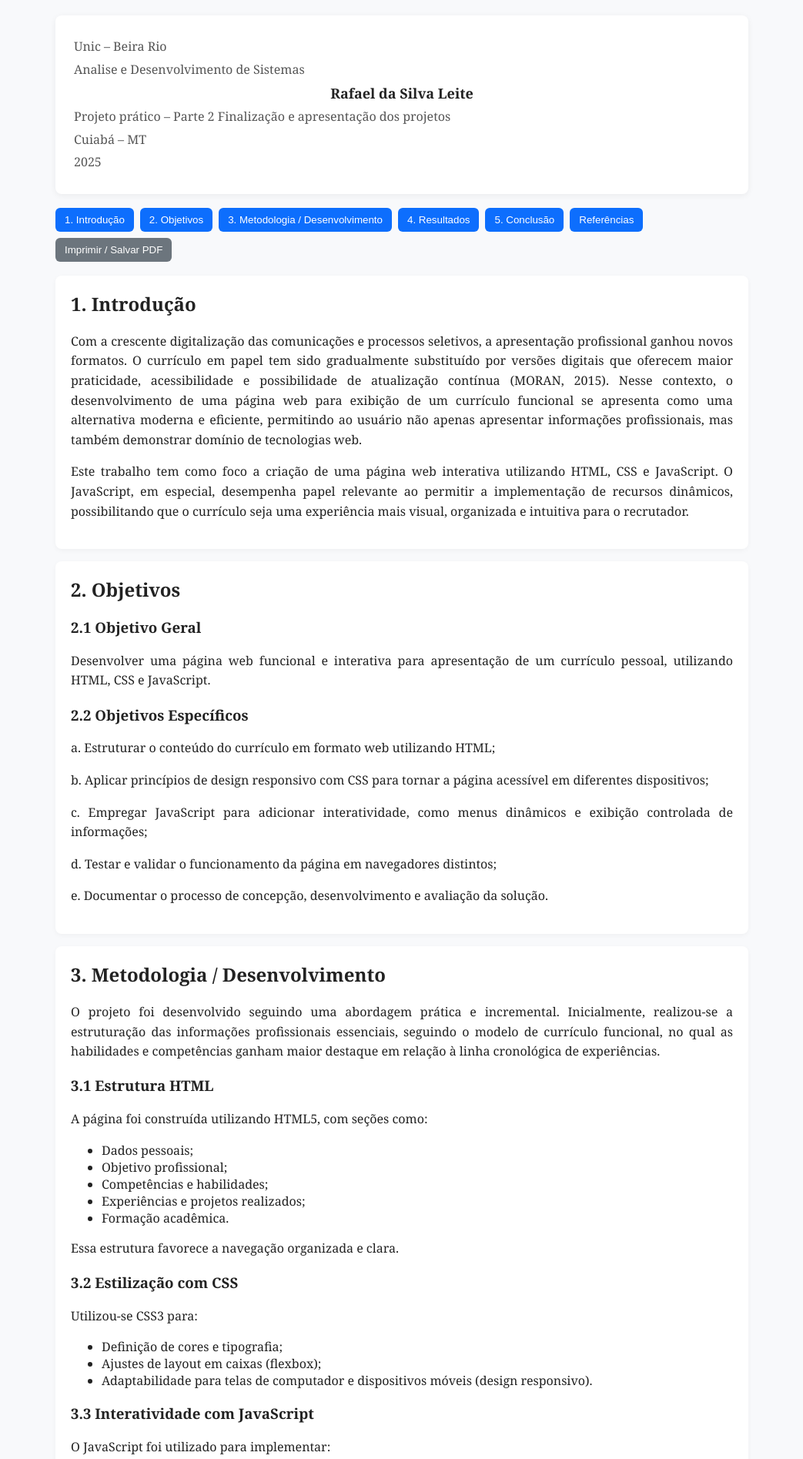
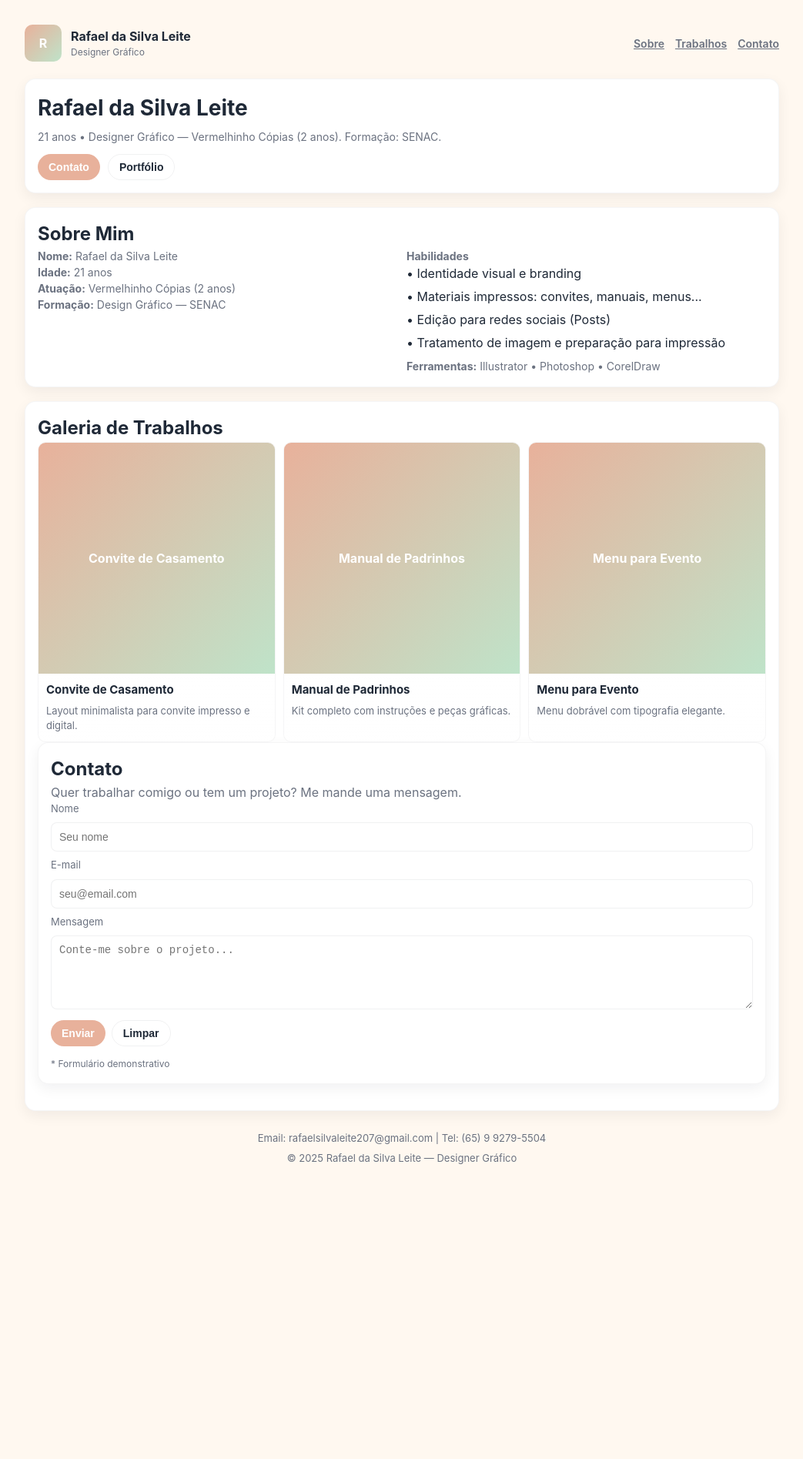
Before and after one commit to RafaellLeite/Projeto-pr-tico-Parte-2, a plain HTML site: page Index.html in a window 1280 px wide. Shown: the top 1895 px of the page at 77% size, without its empty margins (118-1161 px from the left). After the commit the page ends 1522 px from the top, so only its background shows below. Drawn offline with Linux system fonts and the light colour scheme.

Commit message:
Add files via upload

```diff
--- a/Index.html
+++ b/Index.html
@@ -1,186 +1,288 @@
-<!doctype html>
+<!DOCTYPE html
 <html lang="pt-BR">
+
 <head>
+  <!-- Cabeçalho -->
   <meta charset="utf-8">
   <meta name="viewport" content="width=device-width,initial-scale=1">
-  <title>Projeto: Página Web - Currículo Funcional</title>
+  <title>Portfólio — Rafael da Silva Leite</title>
+
   <style>
-    :root{--bg:#f8f9fb;--card:#ffffff;--accent:#0d6efd;--text:#222}
-    *{box-sizing:border-box}
-    body{font-family:Georgia, 'Times New Roman', serif;background:var(--bg);color:var(--text);margin:0;padding:20px}
-    .container{max-width:900px;margin:0 auto}
-    header{background:var(--card);padding:24px;border-radius:8px;box-shadow:0 2px 8px rgba(0,0,0,.06);text-align:center}
-    header h1{margin:6px 0;font-size:18px}
-    header p{margin:4px 0;color:#555}
-    nav{margin:18px 0;display:flex;flex-wrap:wrap;gap:8px}
-    .btn{background:var(--accent);color:#fff;padding:8px 12px;border-radius:6px;text-decoration:none;border:none;cursor:pointer}
-    .btn.secondary{background:#6c757d}
-    .card{background:var(--card);padding:20px;border-radius:8px;margin-bottom:16px;box-shadow:0 2px 6px rgba(0,0,0,.04)}
-    h2{margin-top:0}
-    p{line-height:1.6;text-align:justify}
-    pre{white-space:pre-wrap;font-family:inherit}
-    footer{font-size:13px;color:#555;text-align:center;margin:18px 0}
-    @media (max-width:600px){body{padding:12px}}
+    /* ===== RESET BÁSICO ===== */
+
+    *{margin:0;padding:0;box-sizing:border-box}
+
+    /* ===== CORES DO SITE  ===== */
+    :root{
+      --bg: #fff8f0;
+      --primary: #e8b19b;
+      --secondary:#bfe3c9;
+      --accent:#f3d8a8;
+      --card:#ffffff;
+      --muted:#6b7280;
+      --text:#1f2937;
+      --radius:14px;
+    }
+
+    /* ===== FONTES DO SITE ===== */
+    html,body{height:100%}
+    body{
+      font-family: -apple-system, BlinkMacSystemFont, "Segoe UI", Roboto, "Helvetica Neue", Arial;
+      background:var(--bg);
+      color:var(--text);
+      -webkit-font-smoothing:antialiased;
+      line-height:1.5;
+      padding:20px;
+    }
+
+    /* ===== LAYOUT PRINCIPAL ===== */
+    .container{max-width:980px;margin:0 auto}
+
+    header{
+      background:transparent;
+      padding:12px 0;
+      top:0;
+      z-index:10;
+    }
+
+    .header-bar{display:flex;align-items:center;justify-content:space-between}
+
+    /*logo simples com inicial*/
+    .brand{display:flex;align-items:center;gap:12px}
+    .logo{
+      width:48px;height:48px;border-radius:10px;display:flex;align-items:center;justify-content:center;
+      background:linear-gradient(135deg,var(--primary),var(--secondary));color:white;font-weight:700
+    }
+    .brand .name{font-size:16px;font-weight:700}
+    .brand .role{font-size:12px;color:var(--muted)}
+
+    nav{display:none}
+    nav a{margin-left:14px;color:var(--muted);font-weight:600;font-size:14px}
+    nav a:hover{color:var(--primary)}
+
+    /* ===== SEÇÕES PRINCIPAIS ===== */
+    main{padding-top:10px}
+    section.card{background:var(--card);border-radius:var(--radius);padding:16px;margin-bottom:18px;box-shadow:0 6px 18px rgba(17,24,39,0.06);border:1px solid rgba(15,23,42,0.04)}
+
+    /* apresentação */
+    .hero h1{font-size:20px;margin-bottom:6px}
+    .hero p{color:var(--muted);font-size:14px}
+
+    /* Botões de ação */
+    .actions{margin-top:12px;display:flex;gap:10px}
+    .btn{padding:8px 14px;border-radius:999px;border:0;font-weight:700;cursor:pointer;font-size:14px}
+    .btn-primary{background:var(--primary);color:white}
+    .btn-ghost{background:transparent;border:1px solid rgba(15,23,42,0.06);color:var(--text)}
+
+    /* Sobre: */
+    .about-grid{display:grid;grid-template-columns:1fr 1fr;gap:12px}
+    .about-grid p{font-size:14px;color:var(--muted)}
+    .skills ul{list-style:none;padding-left:0}
+    .skills li{margin-bottom:6px}
+
+    /* Galeria: */
+    .gallery{display:grid;grid-template-columns:repeat(2,1fr);gap:10px}
+    .post{background:linear-gradient(180deg,rgba(255,255,255,0.6),rgba(255,255,255,0.9));border-radius:10px;overflow:hidden;border:1px solid rgba(15,23,42,0.04)}
+    .post .media{height:260px;background:linear-gradient(135deg,var(--primary),var(--secondary));display:flex;align-items:center;justify-content:center;color:white;font-weight:700}
+    .post .meta{padding:10px}
+    .post h3{font-size:15px;margin-bottom:6px}
+    .post p{font-size:13px;color:var(--muted)}
+
+    /* Contato: */
+    form{display:grid;gap:8px}
+    label{font-size:13px;color:var(--muted)}
+    input,textarea{padding:10px;border-radius:8px;border:1px solid rgba(15,23,42,0.06);font-size:14px}
+    textarea{resize:vertical;min-height:96px}
+
+    /* Rodapé */
+    footer{text-align:center;color:var(--muted);font-size:13px;padding:8px}
+
+    /* ===== RESPONSIVO ===== */
+    @media(min-width:601px){
+      nav{display:flex}
+      .gallery{grid-template-columns:repeat(3,1fr)}
+      .about-grid{grid-template-columns:1fr 1fr}
+    }
+
+    @media(min-width:1000px){
+      .hero h1{font-size:28px}
+      .post .media{height:300px}
+    }
   </style>
 </head>
+
 <body>
+
   <div class="container">
+
+    <!-- Cabeçalho com logo (inicial), nome e navegação -->
     <header>
-      <p>Unic – Beira Rio</p>
-      <p>Analise e Desenvolvimento de Sistemas</p>
-      <h1>Rafael da Silva Leite</h1>
-      <p>Projeto prático – Parte 2 Finalização e apresentação dos projetos</p>
-      <p>Cuiabá – MT</p>
-      <p>2025</p>
+      <div class="header-bar">
+        <div class="brand">
+          <div class="logo" aria-hidden="true">R</div>
+          <div>
+            <div class="name">Rafael da Silva Leite</div>
+            <div class="role">Designer Gráfico</div>
+          </div>
+        </div>
+
+        <!-- Navegação com âncoras para as seções (visível em telas >= 601px) -->
+        <nav aria-label="Navegação principal">
+          <a href="#about">Sobre</a>
+          <a href="#works">Trabalhos</a>
+          <a href="#contact">Contato</a>
+        </nav>
+      </div>
     </header>
 
-    <nav>
-      <button class="btn" onclick="goTo('introducao')">1. Introdução</button>
-      <button class="btn" onclick="goTo('objetivos')">2. Objetivos</button>
-      <button class="btn" onclick="goTo('metodologia')">3. Metodologia / Desenvolvimento</button>
-      <button class="btn" onclick="goTo('resultados')">4. Resultados</button>
-      <button class="btn" onclick="goTo('conclusao')">5. Conclusão</button>
-      <button class="btn" onclick="goTo('referencias')">Referências</button>
-      <button class="btn secondary" onclick="printDoc()">Imprimir / Salvar PDF</button>
-    </nav>
+    <!-- Conteúdo principal -->
+    <main>
+      <!-- SEÇÃO: APRESENTAÇÃO -->
+      <section class="card hero" aria-labelledby="hero-title">
+        <h1 id="hero-title">Rafael da Silva Leite</h1>
+        <p>21 anos • Designer Gráfico — Vermelhinho Cópias (2 anos). Formação: SENAC.</p>
 
-    <section id="introducao" class="card">
-      <h2>1. Introdução</h2>
-      <p>Com a crescente digitalização das comunicações e processos seletivos, a
-apresentação profissional ganhou novos formatos. O currículo em papel tem sido
-gradualmente substituído por versões digitais que oferecem maior praticidade,
-acessibilidade e possibilidade de atualização contínua (MORAN, 2015). Nesse
-contexto, o desenvolvimento de uma página web para exibição de um currículo
-funcional se apresenta como uma alternativa moderna e eficiente, permitindo ao
-usuário não apenas apresentar informações profissionais, mas também demonstrar
-domínio de tecnologias web.</p>
+        <!-- Ações rápidas (link para contato e portfólio) -->
+        <div class="actions">
+          <button class="btn btn-primary" onclick="scrollToSection('contact')">Contato</button>
+          <button class="btn btn-ghost" onclick="scrollToSection('works')">Portfólio</button>
+        </div>
+      </section>
 
-      <p>Este trabalho tem como foco a criação de uma página web interativa utilizando
-HTML, CSS e JavaScript. O JavaScript, em especial, desempenha papel relevante ao
-permitir a implementação de recursos dinâmicos, possibilitando que o currículo seja
-uma experiência mais visual, organizada e intuitiva para o recrutador.</p>
-    </section>
+      <!-- SEÇÃO: SOBRE -->
+      <section id="about" class="card" aria-labelledby="about-title">
+        <h2 id="about-title">Sobre Mim</h2>
+        <div class="about-grid">
+          <div>
+            <p><strong>Nome:</strong> Rafael da Silva Leite</p>
+            <p><strong>Idade:</strong> 21 anos</p>
+            <p><strong>Atuação:</strong> Vermelhinho Cópias (2 anos)</p>
+            <p><strong>Formação:</strong> Design Gráfico — SENAC</p>
+          </div>
 
-    <section id="objetivos" class="card">
-      <h2>2. Objetivos</h2>
-      <h3>2.1 Objetivo Geral</h3>
-      <p>Desenvolver uma página web funcional e interativa para apresentação de um
-currículo pessoal, utilizando HTML, CSS e JavaScript.</p>
+          <div class="skills">
+            <p><strong>Habilidades</strong></p>
+            <ul>
+              <li>• Identidade visual e branding</li>
+              <li>• Materiais impressos: convites, manuais, menus...</li>
+              <li>• Edição para redes sociais (Posts)</li>
+              <li>• Tratamento de imagem e preparação para impressão</li>
+            </ul>
+            <p style="margin-top:8px"><strong>Ferramentas:</strong> Illustrator • Photoshop • CorelDraw</p>
+          </div>
+        </div>
+      </section>
 
-      <h3>2.2 Objetivos Específicos</h3>
-      <p>a. Estruturar o conteúdo do currículo em formato web utilizando HTML;</p>
-      <p>b. Aplicar princípios de design responsivo com CSS para tornar a página acessível em
-  diferentes dispositivos;</p>
-      <p>c. Empregar JavaScript para adicionar interatividade, como menus dinâmicos e
-  exibição controlada de informações;</p>
-      <p>d. Testar e validar o funcionamento da página em navegadores distintos;</p>
-      <p>e. Documentar o processo de concepção, desenvolvimento e avaliação da solução.</p>
-    </section>
+      <!-- SEÇÃO: GALERIA -->
+      <section id="works" class="card" aria-labelledby="works-title">
+        <h2 id="works-title">Galeria de Trabalhos</h2>
+        <div class="gallery" id="gallery">
+          <!-- Cada .post simula um post do Instagram -->
 
-    <section id="metodologia" class="card">
-      <h2>3. Metodologia / Desenvolvimento</h2>
-      <p>O projeto foi desenvolvido seguindo uma abordagem prática e incremental.
-Inicialmente, realizou-se a estruturação das informações profissionais essenciais,
-seguindo o modelo de currículo funcional, no qual as habilidades e competências
-ganham maior destaque em relação à linha cronológica de experiências.</p>
+          <article class="post">
+            <div class="media">Convite de Casamento</div>
+            <div class="meta">
+              <h3>Convite de Casamento</h3>
+              <p>Layout minimalista para convite impresso e digital.</p>
+            </div>
+          </article>
 
-      <h3>3.1 Estrutura HTML</h3>
-      <p>A página foi construída utilizando HTML5, com seções como:</p>
-      <ul>
-        <li>Dados pessoais;</li>
-        <li>Objetivo profissional;</li>
-        <li>Competências e habilidades;</li>
-        <li>Experiências e projetos realizados;</li>
-        <li>Formação acadêmica.</li>
-      </ul>
-      <p>Essa estrutura favorece a navegação organizada e clara.</p>
+          <article class="post">
+            <div class="media">Manual de Padrinhos</div>
+            <div class="meta">
+              <h3>Manual de Padrinhos</h3>
+              <p>Kit completo com instruções e peças gráficas.</p>
+            </div>
+          </article>
 
-      <h3>3.2 Estilização com CSS</h3>
-      <p>Utilizou-se CSS3 para:</p>
-      <ul>
-        <li>Definição de cores e tipografia;</li>
-        <li>Ajustes de layout em caixas (flexbox);</li>
-        <li>Adaptabilidade para telas de computador e dispositivos móveis (design
-responsivo).</li>
-      </ul>
+          <article class="post">
+            <div class="media">Menu para Evento</div>
+            <div class="meta">
+              <h3>Menu para Evento</h3>
+              <p>Menu dobrável com tipografia elegante.</p>
+            </div>
+          </article>
 
-      <h3>3.3 Interatividade com JavaScript</h3>
-      <p>O JavaScript foi utilizado para implementar:</p>
-      <ul>
-        <li>Exibição dinâmica de seções (mostrar/ocultar informações);</li>
-        <li>Animações simples ao interagir com o menu;</li>
-        <li>Validação de formulário de contato (quando presente);</li>
-        <li>Possibilidade de personalização futura, como modo claro/escuro.</li>
-      </ul>
-    </section>
+        </div>
 
-    <section id="resultados" class="card">
-      <h2>4. Resultados</h2>
-      <p>Ao final do desenvolvimento, obteve-se uma página web funcional, visualmente
-organizada e responsiva. A interação proporcionada pelo JavaScript possibilitou uma
-navegação simples e eficiente, permitindo que o leitor do currículo escolha quais
-informações visualizar de forma objetiva.</p>
+      <!-- SEÇÃO: CONTATO -->
+      <section id="contact" class="card" aria-labelledby="contact-title">
+        <h2 id="contact-title">Contato</h2>
+        <p style="color:var(--muted)">Quer trabalhar comigo ou tem um projeto? Me mande uma mensagem.</p>
 
-      <p>Além disso, o projeto mostrou-se facilmente expansível, podendo futuramente
-incorporar:</p>
-      <ul>
-        <li>Banco de dados para atualização automática;</li>
-        <li>Portfólio de projetos;</li>
-        <li>Integração com redes profissionais, como LinkedIn.</li>
-      </ul>
-    </section>
+        <!-- Formulário simples -->
+        <form id="contact-form">
+          <label for="name">Nome</label>
+          <input id="name" name="name" type="text" placeholder="Seu nome" required>
 
-    <section id="conclusao" class="card">
-      <h2>5. Conclusão</h2>
-      <p>O desenvolvimento da página web permitiu a consolidação prática dos
-conhecimentos em HTML, CSS e JavaScript, demonstrando como tais tecnologias
-podem ser aplicadas de forma integrada para criar interfaces digitais claras,
-funcionais e modernas. A criação de um currículo funcional em formato web
-representa não apenas uma forma inovadora de apresentação profissional, mas
-também um exemplo aplicado de domínio técnico, podendo gerar impacto positivo
-em processos seletivos.</p>
+          <label for="email">E-mail</label>
+          <input id="email" name="email" type="email" placeholder="seu@email.com" required>
 
-      <p>O trabalho alcançou plenamente seus objetivos, resultando em um produto digital
-funcional e com possibilidade de futuras melhorias e ampliações.</p>
-    </section>
+          <label for="message">Mensagem</label>
+          <textarea id="message" name="message" placeholder="Conte-me sobre o projeto..." required></textarea>
 
-    <section id="referencias" class="card">
-      <h2>Referências</h2>
-      <p>MORAN, José Manuel. A educação que desejamos: novos desafios e como chegar lá.
-5. ed. Campinas: Papirus, 2015.</p>
-      <p>CASTRO, Diego Eis. JavaScript: Guia do Programador. Novatec Editora, 2021.</p>
-      <p>DUCKETT, Jon. HTML e CSS: Projete e Construa Websites. Alta Books, 2013.</p>
-      <p>FLANAGAN, David. JavaScript: O Guia Definitivo. 7ª ed. O'Reilly Media, 2020.</p>
+          <div style="display:flex;gap:8px;margin-top:6px">
+            <button type="submit" class="btn btn-primary">Enviar</button>
+            <button type="reset" class="btn btn-ghost">Limpar</button>
+          </div>
 
-      <pre>
-	1. Introdução
-	2. Objetivos
-	2.1 Objetivo Geral
-	2.2 Objetivos Específicos
+          <!-- Mensagem mostrando que o formulário é apenas visual -->
+          <p id="form-note" style="font-size:12px;color:var(--muted);margin-top:6px">* Formulário demonstrativo</p>
+        </form>
+      </section>
+    </main>
 
-	3. Metodologia / Desenvolvimento
-	3.1 Estrutura HTML
-	3.2 Estilização com CSS
-	3.3 Interatividade com JavaScript
+    <!-- RODAPÉ -->
+    <footer>
+      <p style="margin-bottom:6px">Email: rafaelsilvaleite207@gmail.com | Tel: (65) 9 9279-5504</p>
+      <p style="font-size:13px;color:var(--muted)">© 2025 Rafael da Silva Leite — Designer Gráfico</p>
+    </footer>
 
-	4. Resultados
-	5. Conclusão
-	Referências
-      </pre>
-    </section>
-
-    <footer>
-      <p>Projeto prático – Parte 2 • Rafael da Silva Leite • Unic – Beira Rio • 2025</p>
-    </footer>
   </div>
 
   <script>
-    function goTo(id){
-      const el = document.getElementById(id);
-      if(el){ window.scrollTo({top: el.offsetTop - 12, behavior: 'smooth'});
-      }
+    // ===== JavaScript mínimo para interação =====
+
+    // Função utilitária para rolar suavemente até uma seção usando seu id
+    function scrollToSection(id){
+      var el = document.getElementById(id);
+      if(!el) return; // se elemento não existir, aborta
+      // scroll comportado com comportamento suave
+      el.scrollIntoView({behavior:'smooth',block:'start'});
     }
-    function printDoc(){ window.print(); }
+
+    // Manipulador do formulário — previne envio real e mostra os dados no console
+    (function(){
+      var form = document.getElementById('contact-form');
+      if(!form) return; // segurança caso o formulário não exista
+
+      form.addEventListener('submit', function(evt){
+        evt.preventDefault(); // evita atualização da página
+
+        // Cria um objeto com os dados do formulário
+        var data = {
+          name: document.getElementById('name').value.trim(),
+          email: document.getElementById('email').value.trim(),
+          message: document.getElementById('message').value.trim()
+        };
+
+        // Validação simples: garante que os campos não estejam vazios
+        if(!data.name || !data.email || !data.message){
+          alert('Por favor, preencha todos os campos.');
+          return;
+        }
+
+        // Exibe os dados no console para fins de demonstração (remova em produção)
+        console.log('Contato (demo):', data);
+
+        // Mostra uma mensagem ao usuário confirmando o envio (demo)
+        var note = document.getElementById('form-note');
+        if(note) note.textContent = 'Sua mensagem foi enviada, aguarde pelo retorno.';
+
+        // Reseta o formulário após "envio" demo
+        form.reset();
+      });
+    })();
   </script>
 </body>
 </html>
```
